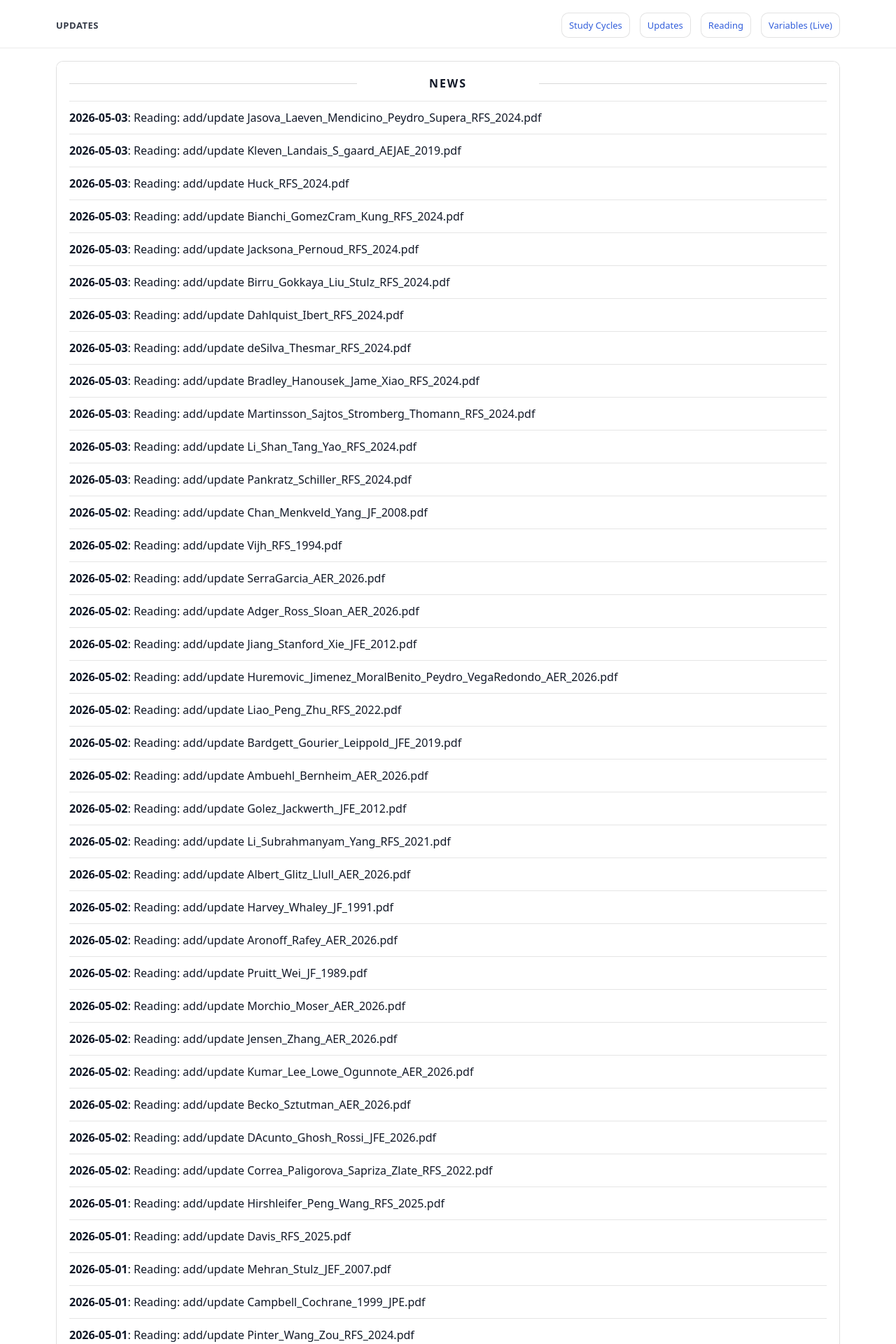
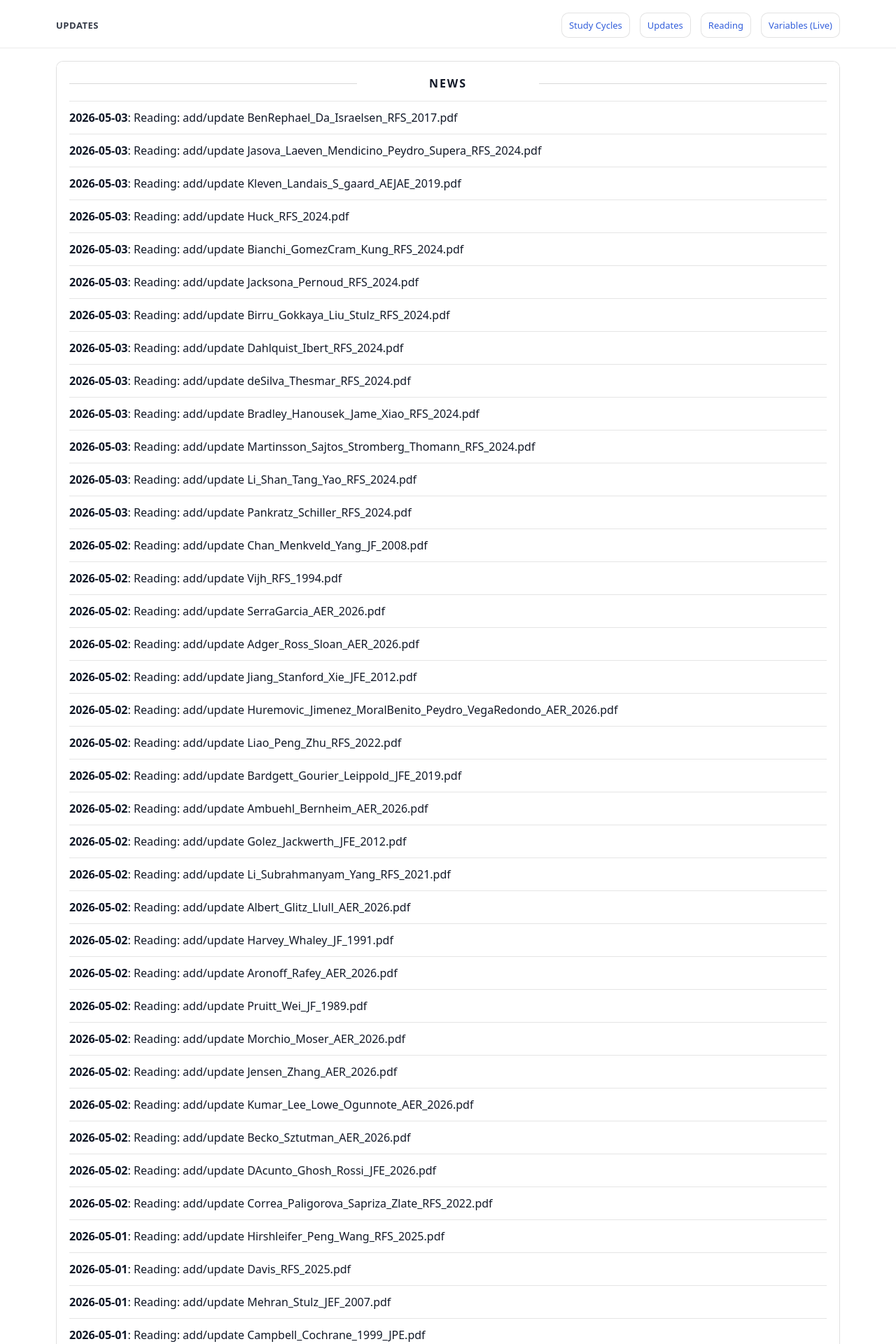
Before and after one commit to yaxinzn/study-archive, a Jekyll site: the page built from updates/index.md, in a window 1280 px wide. Shown: the top 1920 px of the page at 70% size. Built offline with Jekyll 4.4.1, drawn with Linux system fonts in a browser that asks for light colours; some of the changed text lies outside the part shown.

Commit message:
chore: update NEWS feed

```diff
--- a/_data/news.yml
+++ b/_data/news.yml
@@ -1,4 +1,7 @@
 # Auto-generated update history (sorted newest -> oldest). Do not edit manually.
+- ts: "1777798135"
+  date: "2026-05-03"
+  title: "Reading: add/update BenRephael_Da_Israelsen_RFS_2017.pdf"
 - ts: "1777797986"
   date: "2026-05-03"
   title: "Reading: add/update Jasova_Laeven_Mendicino_Peydro_Supera_RFS_2024.pdf"
```
